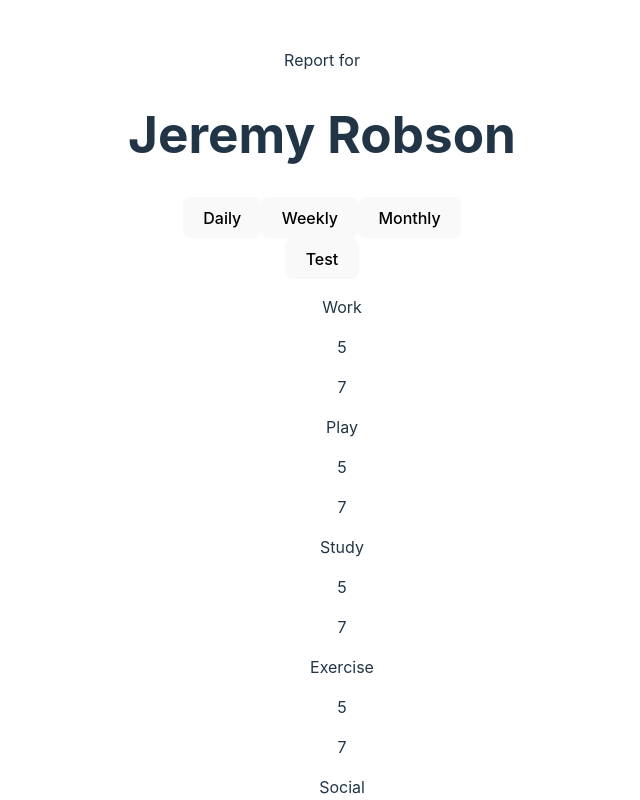
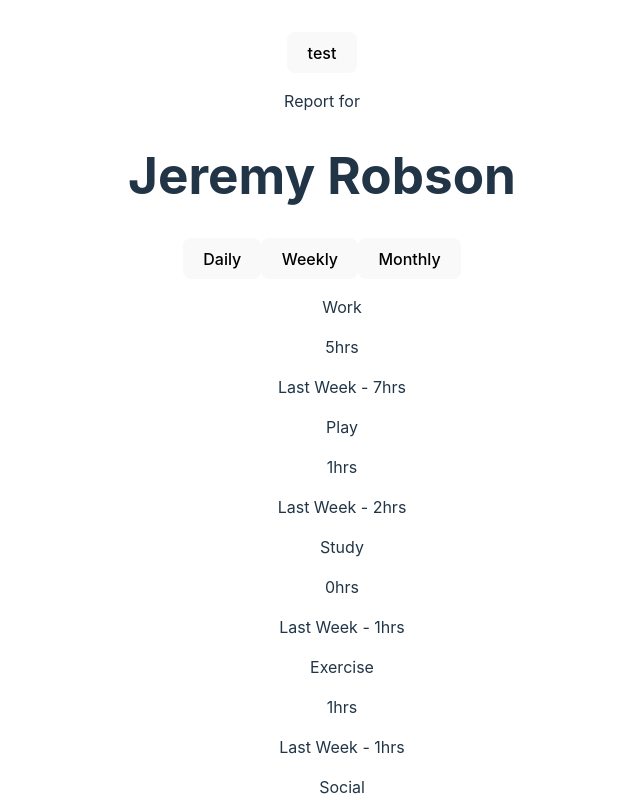
Before and after one commit to bssbrit/timeTrackingDashboard, a React (Vite) app: page / in a window 1280 px wide. Shown: the top 800 px of the page, without its empty margins (318-958 px from the left). Built offline with nearby package versions, Linux system fonts and the light colour scheme.

Commit message:
implementing the select logic

```diff
--- a/src/App.jsx
+++ b/src/App.jsx
@@ -5,6 +5,7 @@ import Stuff from "./components/Stuff";
 
 function App() {
   const [data, setData] = useState(null);
+  const [dataSelecionada, setSelecionada] = useState(null);
   useEffect(() => {
     const fetchData = async () => {
       try {
@@ -21,8 +22,29 @@ function App() {
   if (!data) {
     return <div>Loading...</div>;
   }
+  /*
+  função (data, 'timeFrame'){
+
+
+  }
+
+  */
+  const filterTimeframe = (data, timeFrame) => {
+    console.log(data[0].timeframes[timeFrame]);
+    data.forEach((item) => {
+      const obj = {
+        title: item.title,
+        timeframes: {
+          current: data[0].timeframes[timeFrame].current,
+          previous: data[0].timeframes[timeFrame].previous,
+        },
+      };
+      console.log(obj);
+    });
+  };
   return (
     <div id="dashboard">
+      <button onClick={() => filterTimeframe(data, "daily")}>test</button>
       <div id="perfil">
         <div id="foto"></div>
         <div id="nome">
--- a/src/components/Stuff.jsx
+++ b/src/components/Stuff.jsx
@@ -2,20 +2,13 @@ const Stuff = (data) => {
   const dataArr = data.data;
   return (
     <div>
-      <button
-        onClick={() => {
-          console.log(dataArr[0].timeframes.daily.current);
-        }}
-      >
-        Test
-      </button>
       <ul>
         {dataArr.map((item) => (
-          <div>
+          <div key={item.id}>
             <p key={item.id}>{item.title}</p>
-            <p>{dataArr[0].timeframes.daily.current}</p>
+            <p key={item.id}>{item.timeframes.daily.current}hrs</p>
 
-            <p>{dataArr[0].timeframes.daily.previous}</p>
+            <p key={item.id}>Last Week - {item.timeframes.daily.previous}hrs</p>
           </div>
         ))}
       </ul>
```
